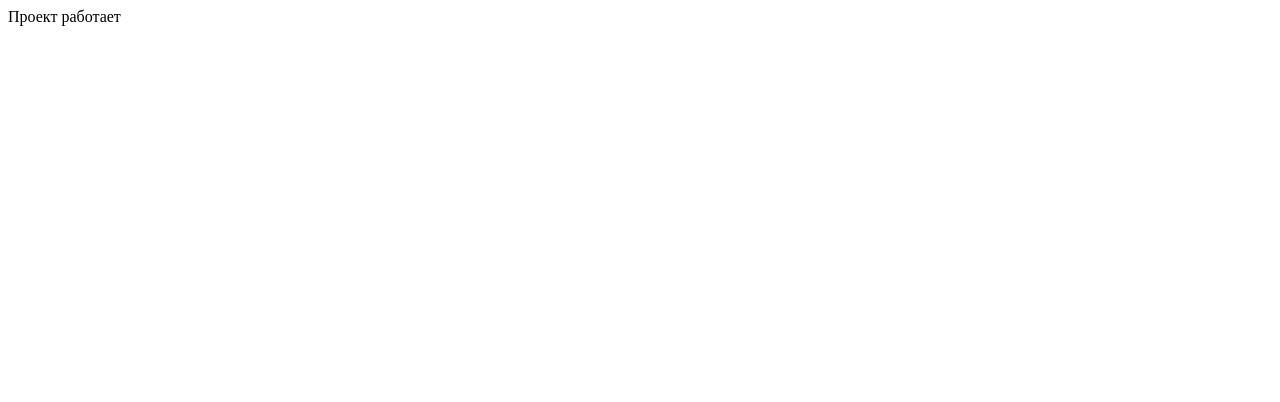
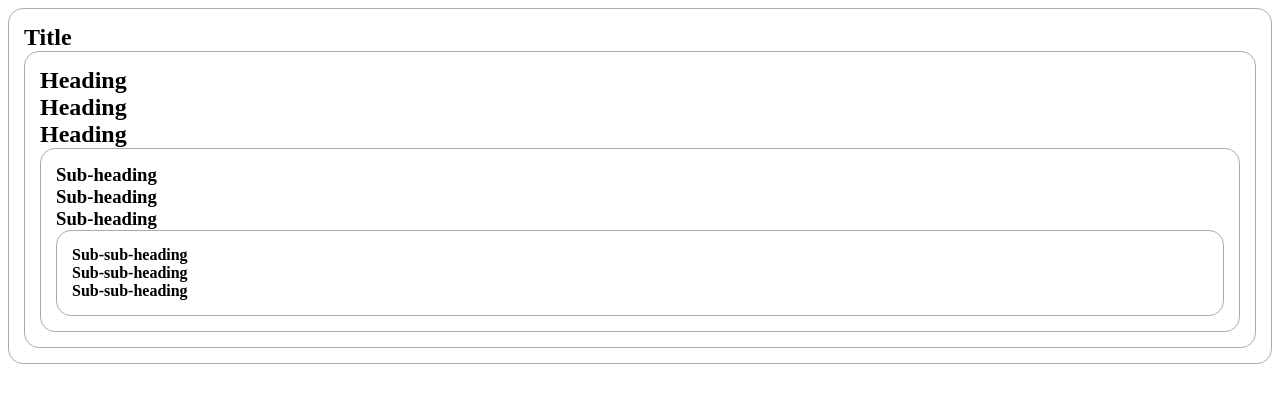
Before and after one commit to igoral5/react-vite-template, a React (Vite) app: page / in a window 1280 px wide. Shown: the top 402 px of the page. Built offline with nearby package versions, Linux system fonts and the light colour scheme.

Commit message:
use Context for level include

```diff
--- a/src/components/App/App.tsx
+++ b/src/components/App/App.tsx
@@ -1,6 +1,11 @@
 import type { ReactElement } from "react";
 import style from "./App.module.scss";
+import { Page } from "../Page/Page";
 
 export default function App(): ReactElement {
-  return <div className={style.container}>Проект работает</div>;
+  return (
+    <div className={style.container}>
+      <Page />
+    </div>
+  );
 }
--- /dev/null
+++ b/src/components/Heading/Heading.tsx
@@ -0,0 +1,27 @@
+import { useContext, type ReactElement, type ReactNode } from "react";
+import { LevelContext } from "../../service/LevelContext";
+
+interface HeadingProps {
+  children: ReactNode;
+}
+
+export function Heading({ children }: HeadingProps): ReactElement {
+  const level = useContext(LevelContext);
+
+  switch (level) {
+    case 1:
+      return <h1>{children}</h1>;
+    case 2:
+      return <h2>{children}</h2>;
+    case 3:
+      return <h3>{children}</h3>;
+    case 4:
+      return <h4>{children}</h4>;
+    case 5:
+      return <h5>{children}</h5>;
+    case 6:
+      return <h6>{children}</h6>;
+    default:
+      throw new Error("Unknown level: " + level);
+  }
+}
--- /dev/null
+++ b/src/components/Page/Page.tsx
@@ -0,0 +1,26 @@
+import type { ReactElement } from "react";
+import { Section } from "../Section/Section";
+import { Heading } from "../Heading/Heading";
+
+export function Page(): ReactElement {
+  return (
+    <Section>
+      <Heading>Title</Heading>
+      <Section>
+        <Heading>Heading</Heading>
+        <Heading>Heading</Heading>
+        <Heading>Heading</Heading>
+        <Section>
+          <Heading>Sub-heading</Heading>
+          <Heading>Sub-heading</Heading>
+          <Heading>Sub-heading</Heading>
+          <Section>
+            <Heading>Sub-sub-heading</Heading>
+            <Heading>Sub-sub-heading</Heading>
+            <Heading>Sub-sub-heading</Heading>
+          </Section>
+        </Section>
+      </Section>
+    </Section>
+  );
+}
--- /dev/null
+++ b/src/components/Section/Section.module.scss
@@ -0,0 +1,5 @@
+.section {
+    padding: 15px;
+    border: 1px solid rgb(170, 170, 170);
+    border-radius: 15px;
+}
--- /dev/null
+++ b/src/components/Section/Section.tsx
@@ -0,0 +1,18 @@
+import { useContext, type ReactElement, type ReactNode } from "react";
+import style from "./Section.module.scss";
+import { LevelContext } from "../../service/LevelContext";
+
+interface SectionProps {
+  children: ReactNode;
+}
+
+export function Section({ children }: SectionProps): ReactElement {
+  const level = useContext(LevelContext);
+  return (
+    <section className={style.section}>
+      <LevelContext.Provider value={level + 1}>
+        {children}
+      </LevelContext.Provider>
+    </section>
+  );
+}
--- /dev/null
+++ b/src/service/LevelContext.ts
@@ -0,0 +1,3 @@
+import { createContext } from "react";
+
+export const LevelContext = createContext(0);
```
